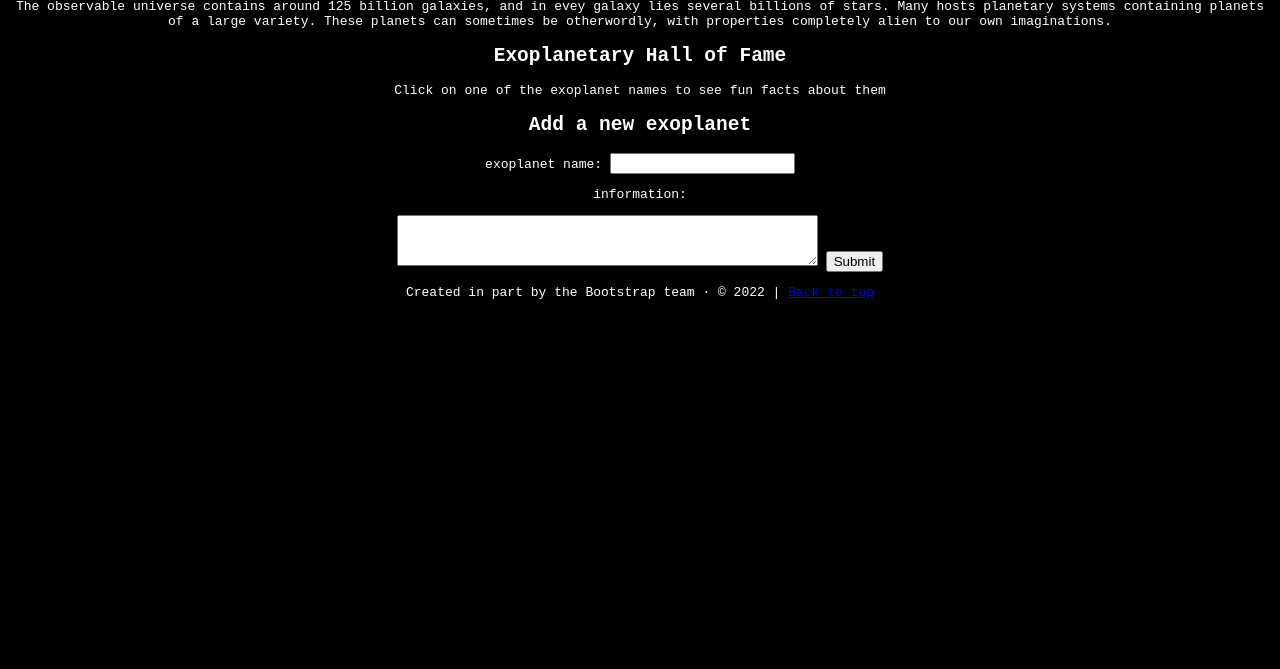
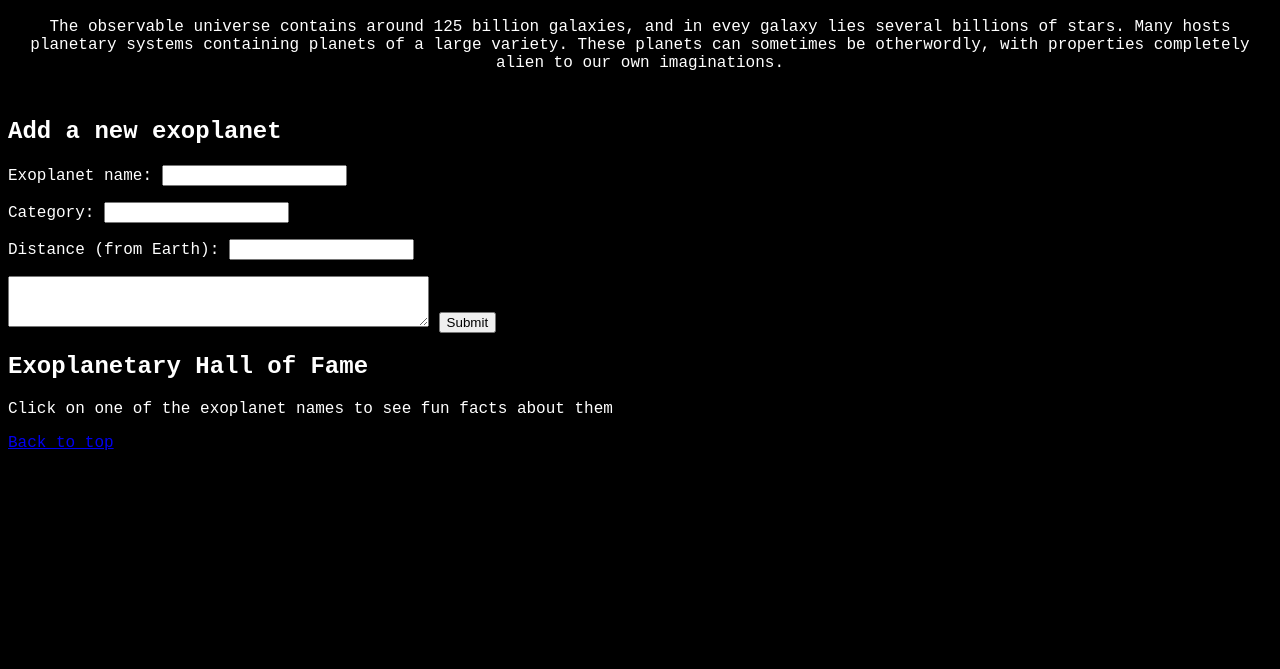
Before and after one commit to Lok-To-Cheng/Coursework, a website: page Exoplanets/client/index.html in a window 1280 px wide. Shown: the part 147-816 px from the top of the page. Drawn offline with nearby package versions, Linux system fonts and the light colour scheme; no server answers.

Commit message:
I was trying to make my program a bit more complex

```diff
--- a/Exoplanets/client/exoplanet_list.js
+++ b/Exoplanets/client/exoplanet_list.js
@@ -7,9 +7,14 @@ async function listExoplanets () {
     const exoplanetListElt = document.getElementById('exoplanetList');
     let list = '';
     for (const exoplanetName of exoplanetNames) {
-        list += `<li class='exoplanet_list_item'>${exoplanetName}</li>`;
+        list += `<li class='exoplanet_list_item'>${exoplanetName}<ul class='exoplanet_cat'></ul></li>`;
     }
     exoplanetListElt.innerHTML = list;
+    const size = Object.keys(exoplanetNames).length;
+    for (let i=0; i<size; i++){
+        const exoplanetInfo = await fetch(endpointRoot + 'Exoplanets');
+        const exoplanetInfoData = await exoplanetResponse.text();
+    }
     const listItems = document.querySelectorAll('.exoplanet_list_item');
     for (const listItem of listItems) {
         listItem.addEventListener('click', (event) => loadexoplanet(event.target.textContent));
--- a/Exoplanets/client/index.html
+++ b/Exoplanets/client/index.html
@@ -17,7 +17,7 @@
     <a href="exoplanets">List of exoplanets</a>
 </div>
 
-<div class="content">
+<div id="content1">
 
   <h1 style="color:teal; padding-top:40px; text-align:center;">
 		Interesting Exoplanets
@@ -35,30 +35,34 @@
     alien to our own imaginations.
   </p>
 
-    <h2>Exoplanetary Hall of Fame</h2>
+</div>
 
-    <p>Click on one of the exoplanet names to see fun facts about them
-    <ul id='exoplanetList'></ul>
-    </p>
-    <div id="exoplanet-info"></div>
+<div id="content2">
 
     <h2>Add a new exoplanet</h2>
     <form id="new-exoplanet-info">
-      <p>exoplanet name: <input name="name"></p>
-      <p>information: </p>
+      <p>Exoplanet name: <input name="name"></p>
+      <p>Category: <input name="category"></p>
+      <p>Distance (from Earth): <input name="distance"></p>
       <textarea name="information" rows="3" cols="50"></textarea>
-      <input type='submit'>
+      <input type="submit">
     </form>
+
+    <h2>Exoplanetary Hall of Fame</h2>
+
+    <p>Click on one of the exoplanet names to see fun facts about them</p>
+    <p><ul id="exoplanetList"></ul>
+    </p>
+
   </main>
-  <footer class="pt-5 my-5 text-muted border-top">
-    <div class="container text-center">
-      <p>Created in part by the Bootstrap team &middot; &copy; 2022 | <a href="#top">Back to top</a></p>
+
+  <footer>
+    <div>
+      <p><a href="#top">Back to top</a></p>
     </div>
   </footer>
 </div>
 
-
-    <script src="assets/dist/js/bootstrap.bundle.min.js"></script>
     <script src="exoplanet_list.js"></script>
 
 
--- a/Exoplanets/client/style.css
+++ b/Exoplanets/client/style.css
@@ -30,10 +30,23 @@ body{
     background-color: black;
     color: white;
     display: flex;
-    text-align: center;
-    align-items: center;
     gap: 10px;
     flex-direction: column;
     height: 100vh;
     font-family: monospace;
+    font-size: large;
 }
+
+#content1{
+    text-align: center;
+    align-items: center;
+}
+
+#content2{
+    text-align: left;
+    align-items: left;
+}
+
+#exoplanetList{
+    color: teal
+}
```
Also changed, not shown: Exoplanets/exoplanets.json (+13 -1 lines).
